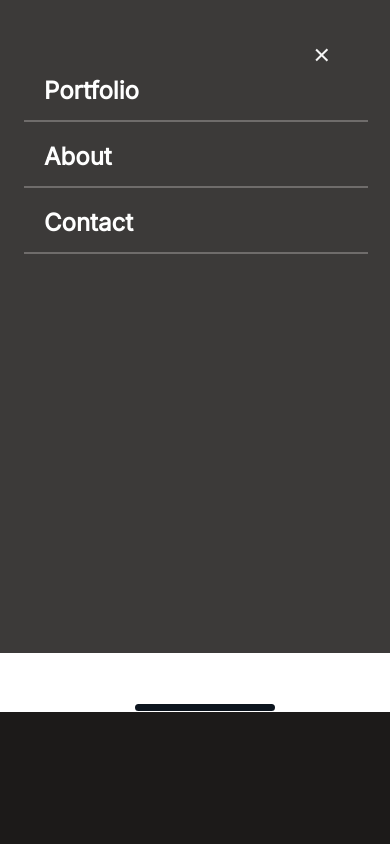
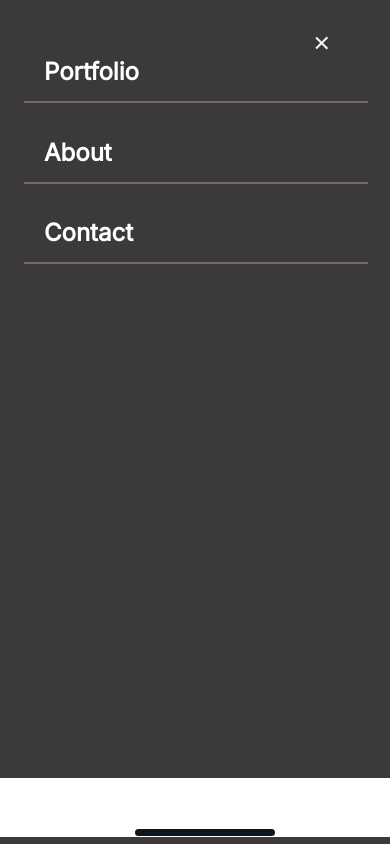
Before and after one commit to fherrerao/Portfolio, a plain HTML site: page index.html in a window 390 px wide. Both pictures are taken after a click on the element 332 px from the left and 56 px from the top of the page. Shown: the top 844 px of the page. Drawn offline with Linux system fonts and the light colour scheme.

Commit message:
Fix mobile menu to fit the 100% of the body

```diff
--- a/styles.css
+++ b/styles.css
@@ -5,6 +5,7 @@ html {
 body {
   background-color: white;
   margin: 0;
+  position: relative;
 }
 
 .container {
@@ -29,6 +30,7 @@ body {
   background-position: right 300px;
   display: flex;
   flex-direction: column-reverse;
+  z-index: 1;
 }
 
 .hamb1 {
@@ -90,7 +92,7 @@ body {
   letter-spacing: 0.37px;
   color: #f55800;
   flex: none;
-  margin: 120px 12px 12px 12px;
+  margin: 220px 12px 12px 12px;
 }
 
 .profession {
@@ -818,12 +820,21 @@ textarea {
   .desktop-header {
     display: none;
     width: 100%;
+    position: fixed;
+    left: 0;
+    top: 0;
+    right: 0;
+    bottom: 0;
+    background-color: #3c3a39;
+    padding-top: 50px;
+    z-index: 1;
   }
 
   .mobile-header {
-    position: absolute;
+    position: fixed;
     right: 50px;
-    top: 50px;
+    top: 38px;
+    z-index: 2;
   }
 
   .desktop-header ul {
@@ -849,8 +860,12 @@ textarea {
   .header {
     flex-direction: column;
     align-items: flex-start;
-    padding: 25px 0;
+    padding: 5px 0;
     padding-left: 50px;
+    position: fixed;
+    left: 0;
+    top: 0;
+    right: 0;
   }
 
   .link {
@@ -884,7 +899,7 @@ textarea {
     border: 0.5px solid #fff;
     height: 57px;
     width: 120%;
-    margin: 350px -10px 0 -25px;
+    margin: 450px -10px 0 -25px;
     background-color: #fff;
     display: flex;
     justify-content: center;
```
